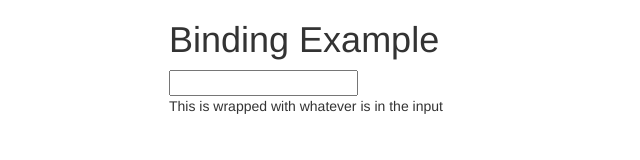
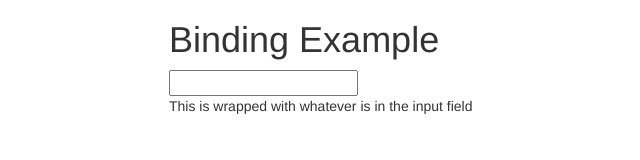
Before and after one commit to hokiemike/angular-demos, a plain HTML site: page index.html in a window 1280 px wide. Shown: the full height of the page, 111-751 px from the left. Drawn offline with nearby package versions, Linux system fonts and the light colour scheme.

Commit message:
update from webstorm

```diff
--- a/index.html
+++ b/index.html
@@ -25,7 +25,7 @@
 
           <input type="text" ng-model="data.message">
 
-          <div class="{{data.message}}">This is wrapped with whatever is in the input</div>
+          <div class="{{data.message}}">This is wrapped with whatever is in the input field</div>
 
 
         </div>
```
